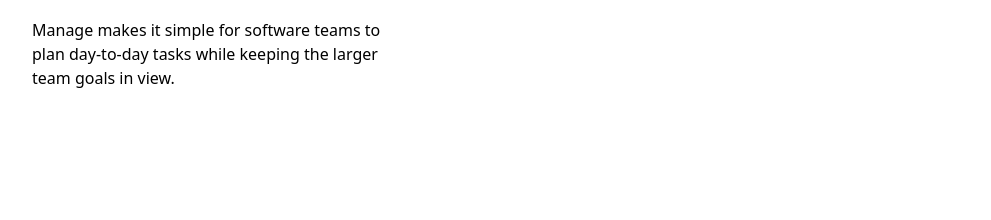
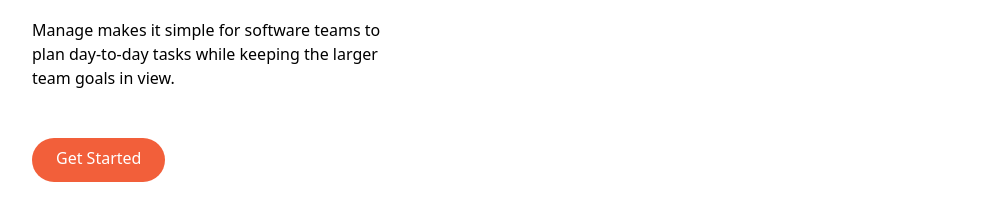
Before and after one commit to misikir21/manage-tailwind, a website: page index.html in a window 1280 px wide. Shown: the part 306-526 px from the top of the page, without its empty margins (144-1135 px from the left). Drawn offline with Linux system fonts and the light colour scheme.

Commit message:
get started

```diff
--- a/index.html
+++ b/index.html
@@ -43,6 +43,13 @@
 					Manage makes it simple for software teams to plan day-to-day tasks
 					while keeping the larger team goals in view.
 				</p>
+				<div class="flex justify-center md:justify-start">
+					<a
+						href=""
+						class="p-3 px-6 pt-2 text-white bg-brightRed rounded-full baseline hover:bg-brightRedLight"
+						>Get Started</a
+					>
+				</div>
 			</div>
 		</section>
 	</body>
```
Also changed, not shown: css/main.css.
